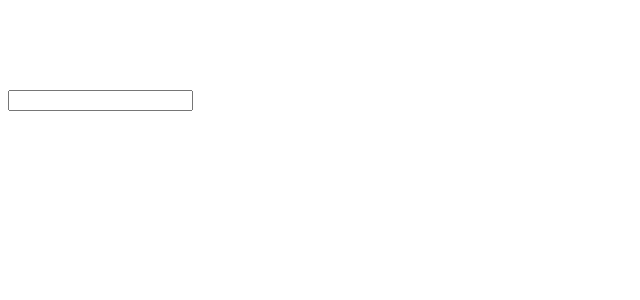
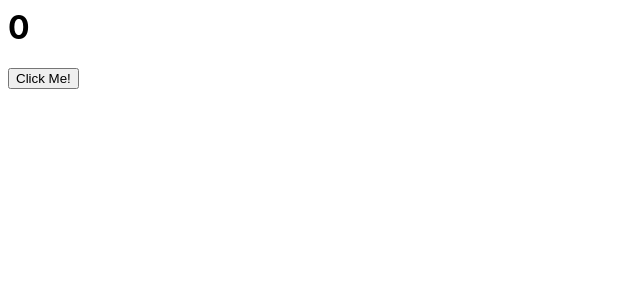
Before and after one commit to santanujana12/React-Hook-Prac, a React (Create React App) app: page / in a window 1280 px wide. Shown: the top 300 px of the page, without its empty margins (0-640 px from the left). Built offline with nearby package versions, Linux system fonts and the light colour scheme.

Commit message:
1 file modified, 1 added

```diff
--- a/src/App.js
+++ b/src/App.js
@@ -1,11 +1,12 @@
 import React from "react";
 import Box from './Components/Box'
+import Count from './Components/Counter/counter';
 
 
 export default function App() {
   return (
     <div>
-      <Box/>
+      <Count/>
     </div>
   );
 }
--- /dev/null
+++ b/src/Components/Counter/counter.jsx
@@ -0,0 +1,27 @@
+import React,{useReducer} from 'react';
+
+function reducer(state,action){
+  switch (action.type){
+    case 'INCREMENT':
+      return state+1;
+    default:
+      throw new Error();
+  }
+}
+
+const Count = () =>{
+  const [count,dispatch] = useReducer(reducer,0);
+
+  function handleClick(){
+    dispatch({type:'INCREMENT',state:1})
+  }
+
+  return (
+    <>
+      <h1>{count}</h1>
+      <button onClick={handleClick}>Click Me!</button>
+    </>
+  );
+}
+
+export default Count;
```
